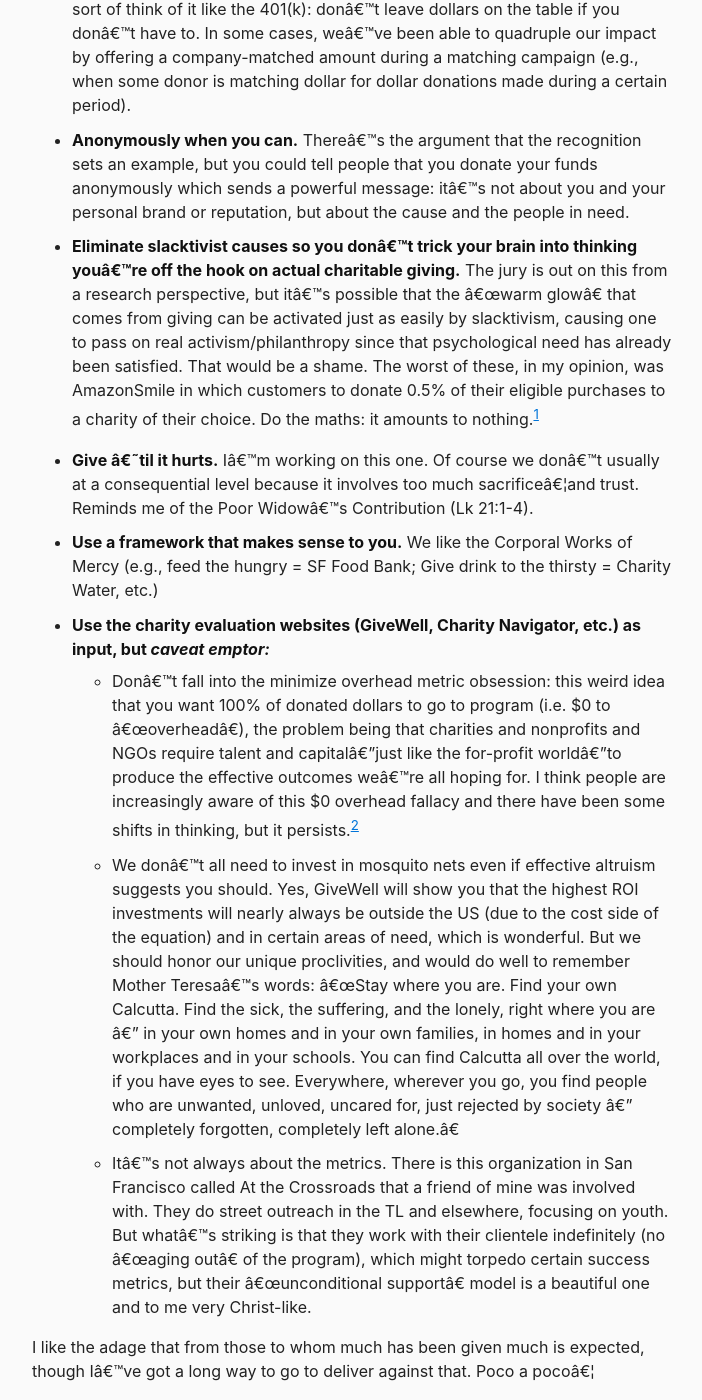
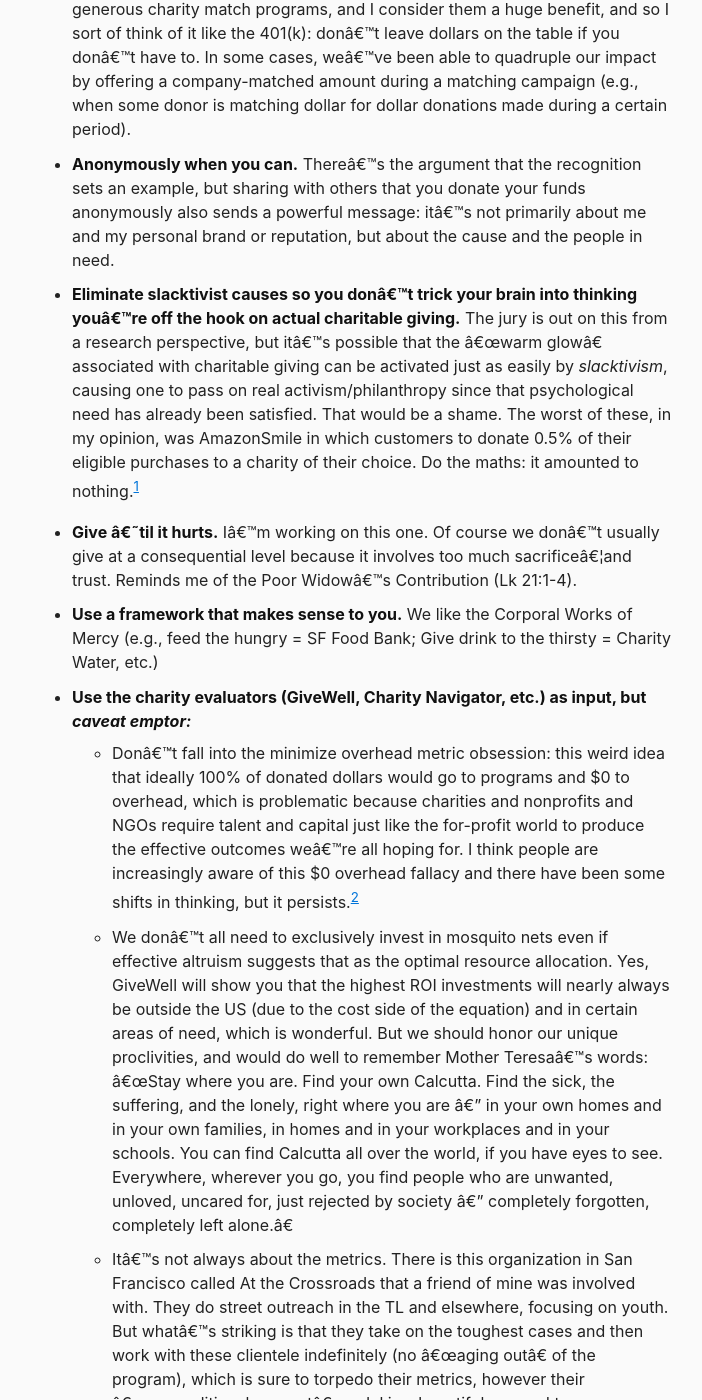
Before and after one commit to berensp/berensp.github.io, a Jekyll site: the page built from _posts/2023-11-28-philanthropy.md, in a window 1280 px wide and 1400 px high, scrolled down 810 px. Shown: the whole window, without its empty margins (288-990 px from the left). Built offline with Jekyll 4.4.1, drawn with Linux system fonts in a browser that asks for light colours; a script that is not in the unit is left out; some of the changed text lies outside the part shown.

Commit message:
Update 2023-11-28-philanthropy.md

```diff
--- a/_posts/2023-11-28-philanthropy.md
+++ b/_posts/2023-11-28-philanthropy.md
@@ -6,25 +6,25 @@ author:	Paul Berens
 ---
 *"The rich man who gives to the poor does not bestow alms but pays a debt."* (— St. Ambrose)
 
-Giving Tuesday is a refreshing, chilled glass of water in between the Black Friday-to-Cyber Monday gorging and the rest of the holiday consumption season. I suppose some of it is self-serving and showy, but most promotion and causes I find at least well-intentioned if not very good.
+Giving Tuesday is a refreshing, chilled glass of water in between the Black Friday-to-Cyber Monday gorging and the remaining holiday consumption season. I suppose some of it amounts to "causewashing" and ineffectual organizations, but most of the causes and charitable orgs I come across I find at least well-intentioned if not very good.
 
 But one day per year? It's a marketing stunt, right?
 
-Deloitte has an event called Impact Day, which was one day per year set aside for every member of the firm around the world to give a full day's labor to a local nonprofit. I planned and coordinated this event for the Boston office one year, and sometimes I'd hear people criticize the program with a cynical quip about it being all about the PR value (like, *that's great you make a show of volunteering one day a year, but what about the other 364 days?*), but I really don't think that was the case by and large, and a) there is a lot of good you can produce in one day, working together, and b) hopefully a taste of volunteering and seeing and feeling its effects causes in some percentage of the group the resolve to make it a more regular part of their lives. This latter point is an optimistic case to make with Giving Tuesday as well: once you take the two minutes to create the account on the website of your charity of choice and add your credit card info, it’s that much easier to make a habit of giving.
+Deloitte has an event called Impact Day, which was one day per year set aside for every member of the firm around the world to give a full day's labor to a local nonprofit. I planned and coordinated this event for the Boston office one year, and sometimes I'd hear people criticize the program with a cynical quip about it being all about the PR value (like, *that's great you make a show of volunteering one day a year, but what about the other 364 days?*), but I really don't think that was the case by and large, and a) there is a lot of good you can produce in one day, working together, and b) hopefully getting a taste of volunteering and seeing its effects causes in some percentage of the group the resolve to make it a more regular part of their lives. This latter point is an optimistic case to make with Giving Tuesday as well: once you take the two minutes to create the account on the website of your charity of choice and add your credit card info, it’s that much easier to make a habit of giving.
 
-## How to donate money…from a non-expert who is not wealthy (i.e. not in a position to give advice):
+## How to donate money…from an amateur…who is not wealthy
 - **Grab those corporate match dollars.** (Starting off with a point that falls nicely into the Captain Obvious category.) I've been fortunate to have some generous charity match programs, and I consider them a huge benefit, and so I sort of think of it like the 401(k): don’t leave dollars on the table if you don’t have to. In some cases, we’ve been able to quadruple our impact by offering a company-matched amount during a matching campaign (e.g., when some donor is matching dollar for dollar donations made during a certain period).
-- **Anonymously when you can.** There’s the argument that the recognition sets an example, but you could tell people that you donate your funds anonymously which sends a powerful message: it’s not about you and your personal brand or reputation, but about the cause and the people in need.
-- **Eliminate slacktivist causes so you don’t trick your brain into thinking you're off the hook on actual charitable giving.** The jury is out on this from a research perspective, but it’s possible that the “warm glow” that comes from giving can be activated just as easily by slacktivism, causing one to pass on real activism/philanthropy since that psychological need has already been satisfied. That would be a shame. The worst of these, in my opinion, was AmazonSmile in which customers to donate 0.5% of their eligible purchases to a charity of their choice. Do the maths: it amounts to nothing.[^1]
+- **Anonymously when you can.** There’s the argument that the recognition sets an example, but sharing with others that you donate your funds anonymously also sends a powerful message: it's not primarily about me and my personal brand or reputation, but about the cause and the people in need.
+- **Eliminate slacktivist causes so you don’t trick your brain into thinking you're off the hook on actual charitable giving.** The jury is out on this from a research perspective, but it's possible that the "warm glow" associated with charitable giving can be activated just as easily by *slacktivism*, causing one to pass on real activism/philanthropy since that psychological need has already been satisfied. That would be a shame. The worst of these, in my opinion, was AmazonSmile in which customers to donate 0.5% of their eligible purchases to a charity of their choice. Do the maths: it amounted to nothing.[^1]
 
 [^1]: [AmazonSmile is not a fundraising campaign](https://www.giantsquidgroup.com/blog/amazonsmile-is-not-a-fundraising-campaign); [*No, Don't Smile*](https://www.alancantorconsulting.com/2014/12/no-dont-smile/)
 
-- **Give 'til it hurts.** I'm working on this one. Of course we don't usually at a consequential level because it involves too much sacrifice...and trust. Reminds me of the Poor Widow’s Contribution (Lk 21:1-4).
+- **Give 'til it hurts.** I'm working on this one. Of course we don't usually give at a consequential level because it involves too much sacrifice...and trust. Reminds me of the Poor Widow’s Contribution (Lk 21:1-4).
 - **Use a framework that makes sense to you.** We like the Corporal Works of Mercy (e.g., feed the hungry = SF Food Bank; Give drink to the thirsty = Charity Water, etc.)
-- **Use the charity evaluation websites (GiveWell, Charity Navigator, etc.) as input, but *caveat emptor:***
-    - Don’t fall into the minimize overhead metric obsession: this weird idea that you want 100% of donated dollars to go to program (i.e. $0 to "overhead"), the problem being that charities and nonprofits and NGOs require talent and capital—just like the for-profit world—to produce the effective outcomes we’re all hoping for. I think people are increasingly aware of this $0 overhead fallacy and there have been some shifts in thinking, but it persists.[^2]
-    - We don’t all need to invest in mosquito nets even if effective altruism suggests you should. Yes, GiveWell will show you that the highest ROI investments will nearly always be outside the US (due to the cost side of the equation) and in certain areas of need, which is wonderful. But we should honor our unique proclivities, and would do well to remember Mother Teresa’s words: "Stay where you are. Find your own Calcutta. Find the sick, the suffering, and the lonely, right where you are — in your own homes and in your own families, in homes and in your workplaces and in your schools. You can find Calcutta all over the world, if you have eyes to see. Everywhere, wherever you go, you find people who are unwanted, unloved, uncared for, just rejected by society — completely forgotten, completely left alone."
-    - It’s not always about the metrics. There is this organization in San Francisco called At the Crossroads that a friend of mine was involved with. They do street outreach in the TL and elsewhere, focusing on youth. But what’s striking is that they work with their clientele indefinitely (no "aging out" of the program), which might torpedo certain success metrics, but their "unconditional support" model is a beautiful one and to me very Christ-like.
+- **Use the charity evaluators (GiveWell, Charity Navigator, etc.) as input, but *caveat emptor:***
+    - Don’t fall into the minimize overhead metric obsession: this weird idea that ideally 100% of donated dollars would go to programs and $0 to overhead, which is problematic because charities and nonprofits and NGOs require talent and capital just like the for-profit world to produce the effective outcomes we're all hoping for. I think people are increasingly aware of this $0 overhead fallacy and there have been some shifts in thinking, but it persists.[^2]
+    - We don’t all need to exclusively invest in mosquito nets even if effective altruism suggests that as the optimal resource allocation. Yes, GiveWell will show you that the highest ROI investments will nearly always be outside the US (due to the cost side of the equation) and in certain areas of need, which is wonderful. But we should honor our unique proclivities, and would do well to remember Mother Teresa’s words: "Stay where you are. Find your own Calcutta. Find the sick, the suffering, and the lonely, right where you are — in your own homes and in your own families, in homes and in your workplaces and in your schools. You can find Calcutta all over the world, if you have eyes to see. Everywhere, wherever you go, you find people who are unwanted, unloved, uncared for, just rejected by society — completely forgotten, completely left alone."
+    - It’s not always about the metrics. There is this organization in San Francisco called At the Crossroads that a friend of mine was involved with. They do street outreach in the TL and elsewhere, focusing on youth. But what's striking is that they take on the toughest cases and then work with these clientele indefinitely (no "aging out" of the program), which is sure to torpedo their metrics, however their "unconditional support" model is a beautiful one and to me very Christ-like.
 
 [^2]: [*How Much Do Donors Really Care About Overhead Spending*, (Feb, 2018)](https://greymatterresearch.com/overhead-ratios/)
 
```
